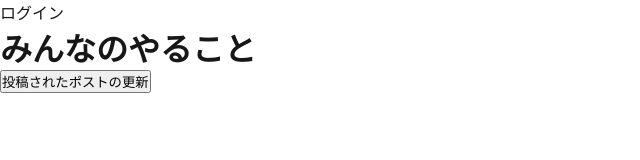
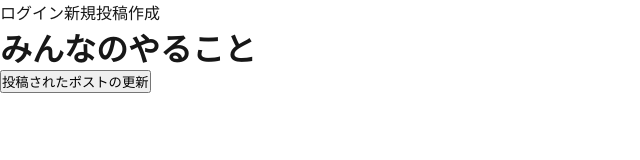
Before and after one commit to wotsu/KCLHack-PU-Front, a Next.js app: page / in a window 1280 px wide. Shown: the top 160 px of the page, without its empty margins (0-640 px from the left). Built offline with nearby package versions, Linux system fonts and the light colour scheme.

Commit message:
新規投稿へのリンクの追加

```diff
--- a/src/app/page.tsx
+++ b/src/app/page.tsx
@@ -34,6 +34,7 @@ export default function Home() {
     <>
 
       <Link href="/login">ログイン</Link>
+      <Link href="/new_post">新規投稿作成</Link>
 
       <h1>みんなのやること</h1>
       <button onClick={fetchPosts}>投稿されたポストの更新</button>
```
